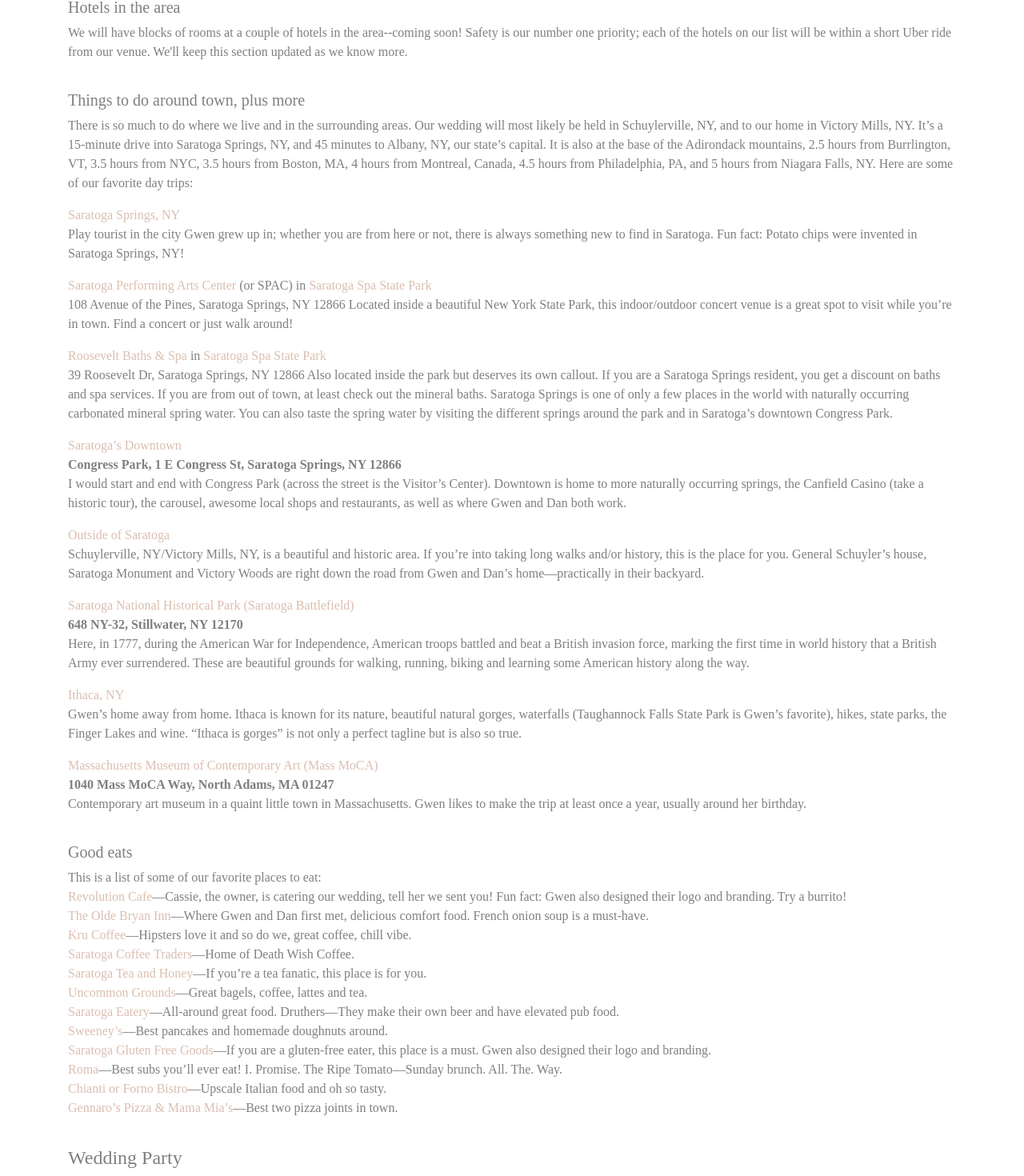
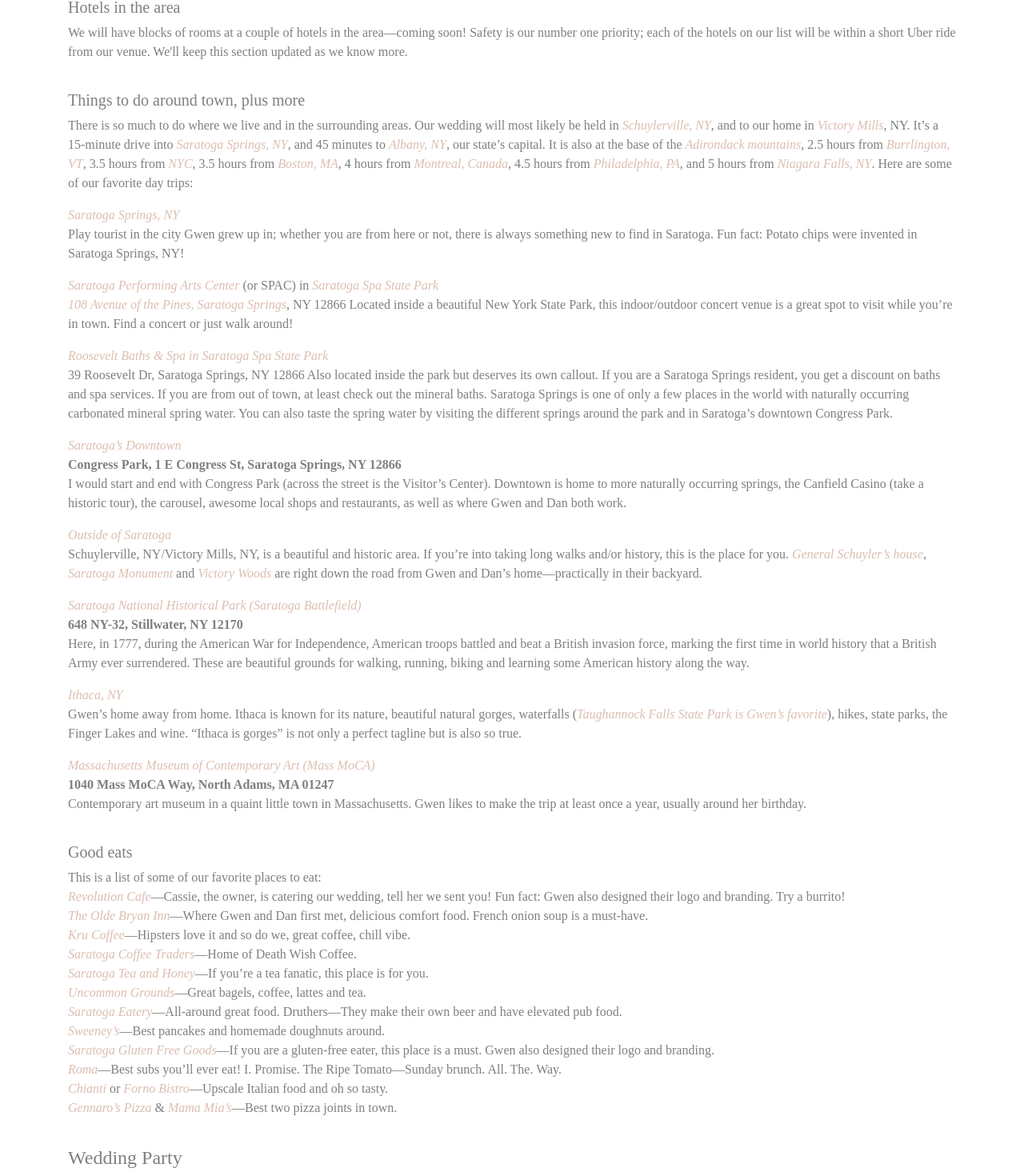
Before and after one commit to Daniel-Dragon/becoming-dragons, an Angular app: page /guest-portal in a window 1280 px wide. Shown: the part 1732-3202 px from the top of the page at 80% size. Built offline with nearby package versions, Linux system fonts and the light colour scheme; a web font is replaced by a local one.

Commit message:
Guest Portal links added.

```diff
--- a/src/app/guest-portal/guest-portal.component.html
+++ b/src/app/guest-portal/guest-portal.component.html
@@ -105,7 +105,8 @@
             <div class="col-12">
                 <h5>Flying?</h5>
                 <p>
-                    <span class="shit-color">Albany International Airport</span><br /> Albany Shaker Rd, Colonie, NY<br /> If you're flying in, this is the airport closest to us; we are about 35 miles north.
+                    <a href="https://www.google.com/maps/place/Albany+International+Airport/@42.7487124,-73.8054981,15z/data=!4m2!3m1!1s0x0:0xf064a3c7c66b5d9b?sa=X&ved=2ahUKEwiehaSF9OnjAhUrh-AKHWTlABwQ_BIwE3oECA0QCw" target="_blank">Albany International Airport</a><br
+                    /> Albany Shaker Rd, Colonie, NY<br /> If you're flying in, this is the airport closest to us; we are about 35 miles north.
                 </p>
             </div>
         </div>
@@ -114,7 +115,7 @@
             <div class="col-12">
                 <h5>Hotels in the area</h5>
                 <p>
-                    We will have blocks of rooms at a couple of hotels in the area--coming soon! Safety is our number one priority; each of the hotels on our list will be within a short Uber ride from our venue. We'll keep this section updated as we know more.
+                    We will have blocks of rooms at a couple of hotels in the area—coming soon! Safety is our number one priority; each of the hotels on our list will be within a short Uber ride from our venue. We'll keep this section updated as we know more.
                 </p>
             </div>
         </div>
@@ -124,43 +125,57 @@
 
                 <h5>Things to do around town, plus more</h5>
                 <p>
-                    There is so much to do where we live and in the surrounding areas. Our wedding will most likely be held in Schuylerville, NY, and to our home in Victory Mills, NY. It’s a 15-minute drive into Saratoga Springs, NY, and 45 minutes to Albany, NY, our state’s
-                    capital. It is also at the base of the Adirondack mountains, 2.5 hours from Burrlington, VT, 3.5 hours from NYC, 3.5 hours from Boston, MA, 4 hours from Montreal, Canada, 4.5 hours from Philadelphia, PA, and 5 hours from Niagara Falls,
-                    NY. Here are some of our favorite day trips:
+                    There is so much to do where we live and in the surrounding areas. Our wedding will most likely be held in <a href="https://www.google.com/maps/place/Schuylerville,+NY+12871/data=!4m2!3m1!1s0x89de2edd09ba8bdf:0x101e4d311728ab95?sa=X&ved=2ahUKEwjQ4_Ll8OnjAhWkdt8KHfRPA5wQ8gEwDXoECAwQBA"
+                        target="_blank">Schuylerville, NY</a>, and to our home in <a href="https://www.google.com/maps/place/Victory,+NY+12871/@43.0910037,-73.5999467,15z/data=!3m1!4b1!4m5!3m4!1s0x89de2f1b810efb93:0x40bbb8211ae86046!8m2!3d43.09361!4d-73.5918017"
+                        target="_blank">Victory Mills</a>, NY. It’s a 15-minute drive into <a href="https://www.google.com/maps/place/Saratoga+Springs,+NY/@43.0616205,-73.8419577,12z/data=!3m1!4b1!4m5!3m4!1s0x89de384ec75bd439:0x641d456a1b94a2a8!8m2!3d43.0831301!4d-73.7845651"
+                        target="_blank">Saratoga Springs, NY</a>, and 45 minutes to <a href="https://www.google.com/maps/place/Albany,+NY/@42.668063,-73.8808924,12z/data=!3m1!4b1!4m5!3m4!1s0x89de0a34cc4ffb4b:0xe1a16312a0e728c4!8m2!3d42.6525793!4d-73.7562317"
+                        target="_blank">Albany, NY</a>, our state’s capital. It is also at the base of the <a href="https://www.google.com/maps/place/Adirondack+Mountains/@43.9660261,-75.680037,8z/data=!3m1!4b1!4m5!3m4!1s0x4ccb3391a64dfa53:0x61c84bb29f29e7da!8m2!3d44.1247154!4d-73.8693043"
+                        target="_blank">Adirondack mountains</a>, 2.5 hours from <a href="https://www.google.com/maps/place/Burlington,+VT/@44.492585,-73.2617536,13z/data=!3m1!4b1!4m5!3m4!1s0x4cca7a55b69b55e5:0xc35fe519720e498e!8m2!3d44.4758825!4d-73.212072"
+                        target="_blank">Burrlington, VT</a>, 3.5 hours from <a href="https://www.google.com/maps/place/New+York,+NY/@40.6971478,-74.2605505,10z/data=!3m1!4b1!4m5!3m4!1s0x89c24fa5d33f083b:0xc80b8f06e177fe62!8m2!3d40.7127753!4d-74.0059728" target="_blank">NYC</a>,
+                    3.5 hours from <a href="https://www.google.com/maps/place/Boston,+MA/@42.3142643,-71.1107107,11z/data=!3m1!4b1!4m5!3m4!1s0x89e3652d0d3d311b:0x787cbf240162e8a0!8m2!3d42.3600825!4d-71.0588801" target="_blank">Boston, MA</a>, 4 hours
+                    from <a href="https://www.google.com/maps/place/Montreal,+QC,+Canada/@45.557956,-73.8707288,11z/data=!3m1!4b1!4m5!3m4!1s0x4cc91a541c64b70d:0x654e3138211fefef!8m2!3d45.5016889!4d-73.567256" target="_blank">Montreal, Canada</a>, 4.5
+                    hours from <a href="https://www.google.com/maps?sxsrf=ACYBGNR1GpFr9pvqW0JCxF5KwfFw84WlXA:1579986825951&q=Philadelphia,+PA&uact=5&um=1&ie=UTF-8&sa=X&ved=2ahUKEwiu2PSJ3J_nAhWXZ80KHVtdD8QQ_AUoAXoECBUQAw" target="_blank">Philadelphia, PA</a>,
+                    and 5 hours from <a href="https://www.google.com/maps/place/Niagara+Falls,+NY/@43.0995001,-79.0438468,13z/data=!3m1!4b1!4m5!3m4!1s0x89d363ea29e633b7:0x61975ae4b9c5aab3!8m2!3d43.0962143!4d-79.0377388" target="_blank">Niagara Falls, NY</a>.
+                    Here are some of our favorite day trips:
                 </p>
                 <p>
-                    <span class="shit-color">Saratoga Springs, NY </span><br /> Play tourist in the city Gwen grew up in; whether you are from here or not, there is always something new to find in Saratoga. Fun fact: Potato chips were invented in Saratoga
-                    Springs, NY!
+                    <a href="https://www.google.com/maps/place/Saratoga+Springs,+NY/@43.0616205,-73.8419577,12z/data=!3m1!4b1!4m5!3m4!1s0x89de384ec75bd439:0x641d456a1b94a2a8!8m2!3d43.0831301!4d-73.7845651" target="_blank">Saratoga Springs, NY </a><br
+                    /> Play tourist in the city Gwen grew up in; whether you are from here or not, there is always something new to find in Saratoga. Fun fact: Potato chips were invented in Saratoga Springs, NY!
                 </p>
                 <p>
-                    <span class="shit-color">Saratoga Performing Arts Center</span> (or SPAC) in <span class="shit-color">Saratoga Spa State Park</span><br /> 108 Avenue of the Pines, Saratoga Springs, NY 12866 Located inside a beautiful New York State
-                    Park, this indoor/outdoor concert venue is a great spot to visit while you’re in town. Find a concert or just walk around!
+                    <a href="https://spac.org/" target="_blank">Saratoga Performing Arts Center</a> (or SPAC) in <a href="https://parks.ny.gov/parks/saratogaspa" target="_blank">Saratoga Spa State Park</a><br />
+                    <a href="https://www.google.com/maps/place/108+Avenue+of+the+Pines,+Saratoga+Springs,+NY+12866/data=!4m2!3m1!1s0x89de38572c2ab3f1:0x91cce9437f2db06c?sa=X&ved=2ahUKEwjNvYPo9-njAhVhplkKHSVaCTQQ8gEwAHoECAoQAQ" target="_blank">108 Avenue of the Pines, Saratoga Springs</a>,
+                    NY 12866 Located inside a beautiful New York State Park, this indoor/outdoor concert venue is a great spot to visit while you’re in town. Find a concert or just walk around!
                 </p>
                 <p>
-                    <span class="shit-color">Roosevelt Baths & Spa</span> in <span class="shit-color">Saratoga Spa State Park</span><br /> 39 Roosevelt Dr, Saratoga Springs, NY 12866 Also located inside the park but deserves its own callout. If you are
-                    a Saratoga Springs resident, you get a discount on baths and spa services. If you are from out of town, at least check out the mineral baths. Saratoga Springs is one of only a few places in the world with naturally occurring carbonated
-                    mineral spring water. You can also taste the spring water by visiting the different springs around the park and in Saratoga’s downtown Congress Park.
+                    <a href="https://www.gideonputnam.com/roosevelt-baths-and-spa?utm_source=googlemaps&utm_medium=local&utm_campaign=rooseveltspa" target="_blank">Roosevelt Baths & Spa in Saratoga Spa State Park</a><br /> 39 Roosevelt Dr, Saratoga Springs,
+                    NY 12866 Also located inside the park but deserves its own callout. If you are a Saratoga Springs resident, you get a discount on baths and spa services. If you are from out of town, at least check out the mineral baths. Saratoga Springs
+                    is one of only a few places in the world with naturally occurring carbonated mineral spring water. You can also taste the spring water by visiting the different springs around the park and in Saratoga’s downtown Congress Park.
                 </p>
                 <p>
-                    <span class="shit-color">Saratoga’s Downtown</span><br />
+                    <a href="http://www.saratogaspringsvisitorcenter.com/" target="_blank">Saratoga’s Downtown</a><br />
                     <strong>Congress Park, 1 E Congress St, Saratoga Springs, NY 12866</strong><br /> I would start and end with Congress Park (across the street is the Visitor’s Center). Downtown is home to more naturally occurring springs, the Canfield
                     Casino (take a historic tour), the carousel, awesome local shops and restaurants, as well as where Gwen and Dan both work.
                 </p>
                 <p>
-                    <span class="shit-color">Outside of Saratoga</span><br /> Schuylerville, NY/Victory Mills, NY, is a beautiful and historic area. If you’re into taking long walks and/or history, this is the place for you. General Schuyler’s house,
-                    Saratoga Monument and Victory Woods are right down the road from Gwen and Dan’s home—practically in their backyard.
+                    <a href="https://www.google.com/maps/place/Schuylerville,+NY+12871/data=!4m2!3m1!1s0x89de2edd09ba8bdf:0x101e4d311728ab95?sa=X&ved=2ahUKEwjQ4_Ll8OnjAhWkdt8KHfRPA5wQ8gEwDXoECAwQBA" target="_blank">Outside of Saratoga</a><br /> Schuylerville,
+                    NY/Victory Mills, NY, is a beautiful and historic area. If you’re into taking long walks and/or history, this is the place for you. <a href="https://www.nps.gov/sara/planyourvisit/schuyler-house.htm" target="_blank">General Schuyler’s house</a>,
+                    <a href="https://www.nps.gov/sara/planyourvisit/saratoga-monument.htm" target="_blank">Saratoga Monument</a> and <a href="https://www.nps.gov/sara/planyourvisit/victory-woods.htm" target="_blank">Victory Woods</a> are right down the
+                    road from Gwen and Dan’s home—practically in their backyard.
                 </p>
                 <p>
-                    <span class="shit-color">Saratoga National Historical Park (Saratoga Battlefield)</span><br /> <strong>648 NY-32, Stillwater, NY 12170</strong><br /> Here, in 1777, during the American War for Independence, American troops battled
-                    and beat a British invasion force, marking the first time in world history that a British Army ever surrendered. These are beautiful grounds for walking, running, biking and learning some American history along the way.
+                    <a href="https://www.nps.gov/sara/index.htm" target="_blank">Saratoga National Historical Park (Saratoga Battlefield)</a><br /> <strong>648 NY-32, Stillwater, NY 12170</strong><br /> Here, in 1777, during the American War for Independence,
+                    American troops battled and beat a British invasion force, marking the first time in world history that a British Army ever surrendered. These are beautiful grounds for walking, running, biking and learning some American history along
+                    the way.
                 </p>
                 <p>
-                    <span class="shit-color">Ithaca, NY</span><br />Gwen’s home away from home. Ithaca is known for its nature, beautiful natural gorges, waterfalls (Taughannock Falls State Park is Gwen’s favorite), hikes, state parks, the Finger Lakes
-                    and wine. “Ithaca is gorges” is not only a perfect tagline but is also so true.
+                    <a href="https://www.visitithaca.com/?gclid=Cj0KCQjwhJrqBRDZARIsALhp1WQMooU1Z0bmhP95VaqJjfLxBbqOFMlE7qm8yG5hTsUpy12epdkAnMoaAkWcEALw_wcB" target="_blank">Ithaca, NY</a><br />Gwen’s home away from home. Ithaca is known for its nature,
+                    beautiful natural gorges, waterfalls (<a href="https://parks.ny.gov/parks/62/details.aspx" target="_blank">Taughannock Falls State Park is Gwen’s favorite</a>), hikes, state parks, the Finger Lakes and wine. “Ithaca is gorges” is not
+                    only a perfect tagline but is also so true.
                 </p>
                 <p>
-                    <span class="shit-color">Massachusetts Museum of Contemporary Art (Mass MoCA)</span><br /> <strong>1040 Mass MoCA Way, North Adams, MA 01247</strong><br /> Contemporary art museum in a quaint little town in Massachusetts. Gwen likes
-                    to make the trip at least once a year, usually around her birthday.
+                    <a href="https://massmoca.org/" target="_blank">Massachusetts Museum of Contemporary Art (Mass MoCA)</a><br /> <strong>1040 Mass MoCA Way, North Adams, MA 01247</strong><br /> Contemporary art museum in a quaint little town in Massachusetts.
+                    Gwen likes to make the trip at least once a year, usually around her birthday.
                 </p>
             </div>
         </div>
@@ -170,18 +185,18 @@
                 <h5>Good eats</h5>
                 <p>
                     This is a list of some of our favorite places to eat:<br />
-                    <span class="shit-color">Revolution Cafe</span>—Cassie, the owner, is catering our wedding, tell her we sent you! Fun fact: Gwen also designed their logo and branding. Try a burrito! <br />
-                    <span class="shit-color">The Olde Bryan Inn</span>—Where Gwen and Dan first met, delicious comfort food. French onion soup is a must-have. <br />
-                    <span class="shit-color">Kru Coffee</span>—Hipsters love it and so do we, great coffee, chill vibe. <br />
-                    <span class="shit-color">Saratoga Coffee Traders</span>—Home of Death Wish Coffee. <br />
-                    <span class="shit-color">Saratoga Tea and Honey</span>—If you’re a tea fanatic, this place is for you. <br />
-                    <span class="shit-color">Uncommon Grounds</span>—Great bagels, coffee, lattes and tea. <br />
-                    <span class="shit-color">Saratoga Eatery</span>—All-around great food. Druthers—They make their own beer and have elevated pub food. <br />
-                    <span class="shit-color">Sweeney’s</span>—Best pancakes and homemade doughnuts around. <br />
-                    <span class="shit-color">Saratoga Gluten Free Goods</span>—If you are a gluten-free eater, this place is a must. Gwen also designed their logo and branding. <br />
-                    <span class="shit-color">Roma</span>—Best subs you’ll ever eat! I. Promise. The Ripe Tomato—Sunday brunch. All. The. Way. <br />
-                    <span class="shit-color">Chianti or Forno Bistro</span>—Upscale Italian food and oh so tasty. <br />
-                    <span class="shit-color">Gennaro’s Pizza & Mama Mia’s</span>—Best two pizza joints in town.
+                    <a href="https://revolutioncafe.net/" target="_blank">Revolution Cafe</a>—Cassie, the owner, is catering our wedding, tell her we sent you! Fun fact: Gwen also designed their logo and branding. Try a burrito! <br />
+                    <a href="http://www.oldebryaninn.com/" target="_blank">The Olde Bryan Inn</a>—Where Gwen and Dan first met, delicious comfort food. French onion soup is a must-have. <br />
+                    <a href="https://krucoffee.com/" target="_blank">Kru Coffee</a>—Hipsters love it and so do we, great coffee, chill vibe. <br />
+                    <a href="http://www.saratogacoffeetraders.com/" target="_blank">Saratoga Coffee Traders</a>—Home of Death Wish Coffee. <br />
+                    <a href="https://www.saratogateaandhoney.com/" target="_blank">Saratoga Tea and Honey</a>—If you’re a tea fanatic, this place is for you. <br />
+                    <a href="https://www.uncommongrounds.com/" target="_blank">Uncommon Grounds</a>—Great bagels, coffee, lattes and tea. <br />
+                    <a href="https://www.facebook.com/oldsaratogaeatery/" target="_blank">Saratoga Eatery</a>—All-around great food. Druthers—They make their own beer and have elevated pub food. <br />
+                    <a href="https://www.facebook.com/Sweeney70/" target="_blank">Sweeney’s</a>—Best pancakes and homemade doughnuts around. <br />
+                    <a href="https://www.facebook.com/SaratogaGlutenFreeGoods/" target="_blank">Saratoga Gluten Free Goods</a>—If you are a gluten-free eater, this place is a must. Gwen also designed their logo and branding. <br />
+                    <a href="http://romafoods.com/" target="_blank">Roma</a>—Best subs you’ll ever eat! I. Promise. The Ripe Tomato—Sunday brunch. All. The. Way. <br />
+                    <a href="http://chiantiristorante.com/" target="_blank">Chianti</a> or <a href="http://fornobistro.com/" target="_blank">Forno Bistro</a>—Upscale Italian food and oh so tasty. <br />
+                    <a href="https://www.gennarospizzaparlor.com/" target="_blank">Gennaro’s Pizza</a> & <a href="https://mamamiassaratoga.com/" target="_blank">Mama Mia’s</a>—Best two pizza joints in town.
                 </p>
             </div>
         </div>
@@ -308,7 +323,6 @@
                 <app-headshot image="assets/guest-jackie-photo.png" name="Jackie Young" role="Mother of the Groom" bio="Animal lover, loves to travel. Normal human person."></app-headshot>
             </div>
         </div>
-
     </div>
     <!-- End Container -->
 </div>
```
